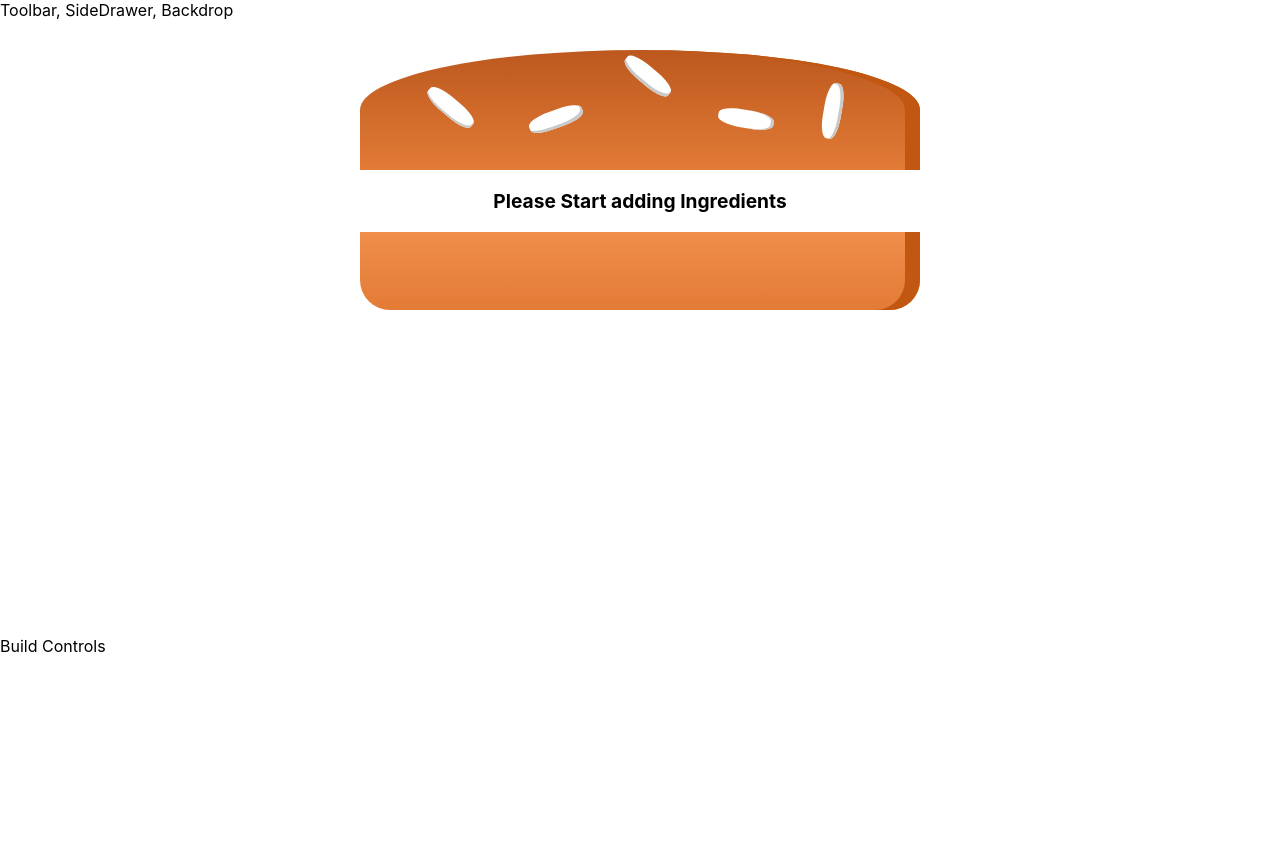
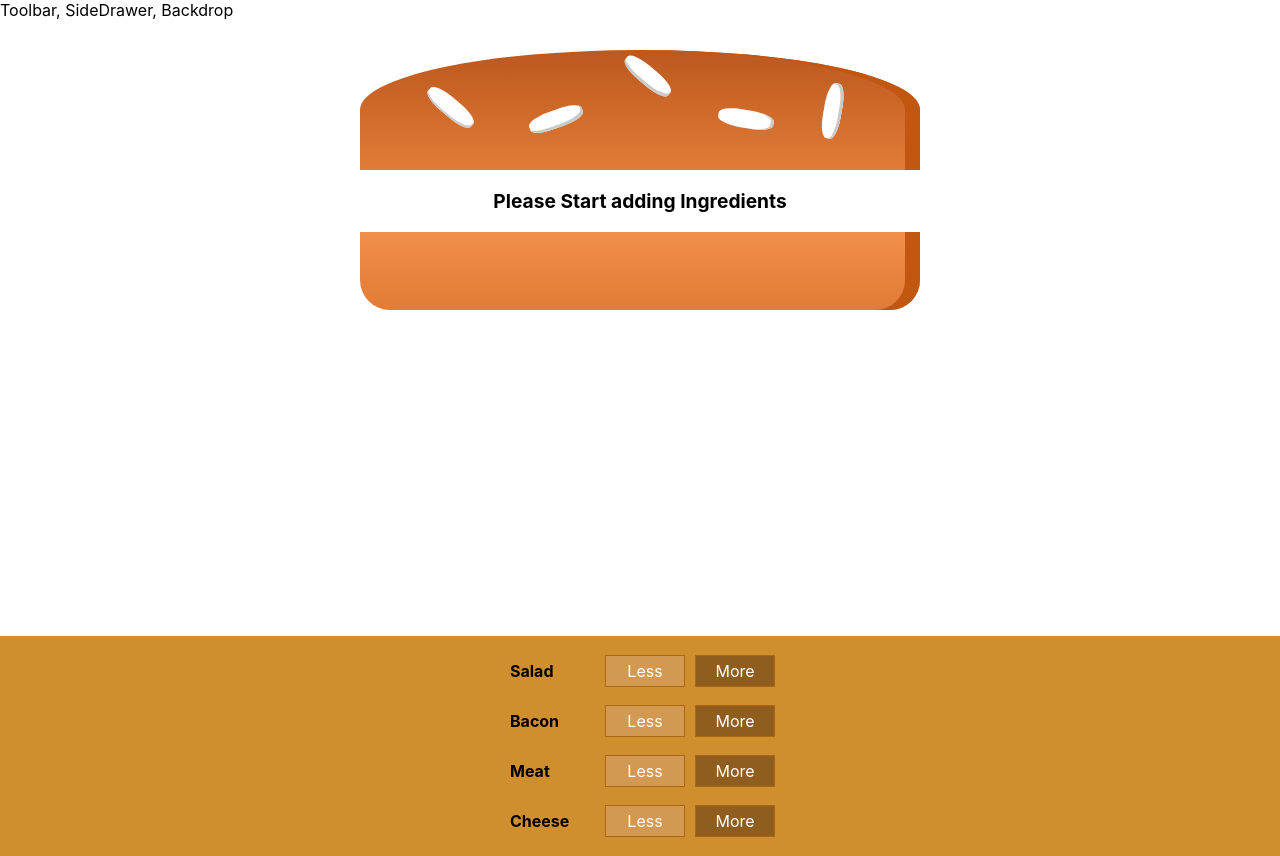
Before and after one commit to NorbertoStudios/Burger_React_App, a React app in the folder burgerbuilder/: page / in a window 1280 px wide. Before the commit the page ends 800 px from the top, so only its background shows below. Built offline with nearby package versions, Linux system fonts and the light colour scheme.

Commit message:
Added the controls css and rendered to the browser

```diff
--- a/burgerbuilder/src/components/Burger/BuildControls/BuildControl/BuildControl.js
+++ b/burgerbuilder/src/components/Burger/BuildControls/BuildControl/BuildControl.js
@@ -11,5 +11,4 @@
     );
 
 
-export default buildControl
-props
+export default buildControl;
--- a/burgerbuilder/src/components/Burger/BuildControls/BuildControls.js
+++ b/burgerbuilder/src/components/Burger/BuildControls/BuildControls.js
@@ -1,7 +1,20 @@
 import React from "react";
+import classes from "./BuildControls.module.css";
+import BuildControl from "./BuildControl/BuildControl";
 
-import classes from './BuildControls.module.css'
+const controls = [
+  {label: "Salad", type: "salad"},
+  {label: "Bacon",type: "bacon"},
+  {label: "Meat",type: "meat"},
+  {label: "Cheese",type: "cheese"}
+];
 
-const buildControls = props => <div></div>;
+const buildControls = (props) => (
+  <div className={classes.BuildControls}>
+    {controls.map(ctrl => (
+      <BuildControl key={ctrl.label} label={ctrl.label} />
+    ))}
+  </div>
+);
 
 export default buildControls;
--- a/burgerbuilder/src/components/Burger/BuildControls/BuildControls.module.css
+++ b/burgerbuilder/src/components/Burger/BuildControls/BuildControls.module.css
@@ -1,4 +1,4 @@
-.BuildCotrols{
+.BuildControls{
     width: 100%;
     background-color: #CF8F2e;
     display: flex;
--- a/burgerbuilder/src/containers/BurgerBuilder/BurgerBuilder.js
+++ b/burgerbuilder/src/containers/BurgerBuilder/BurgerBuilder.js
@@ -2,6 +2,7 @@
 
 import Aux from "../../hoc/Aux";
 import Burger from '../../components/Burger/Burger'
+import BuildControls from "../../components/Burger/BuildControls/BuildControls";
 
 class BurgerBuilder extends Component {
 
@@ -21,7 +22,7 @@
     return (
       <Aux>
         <Burger ingredients ={this.state.ingredients}/>
-        <div> Build Controls </div>
+        <BuildControls/>
       </Aux>
     );
   }
```
